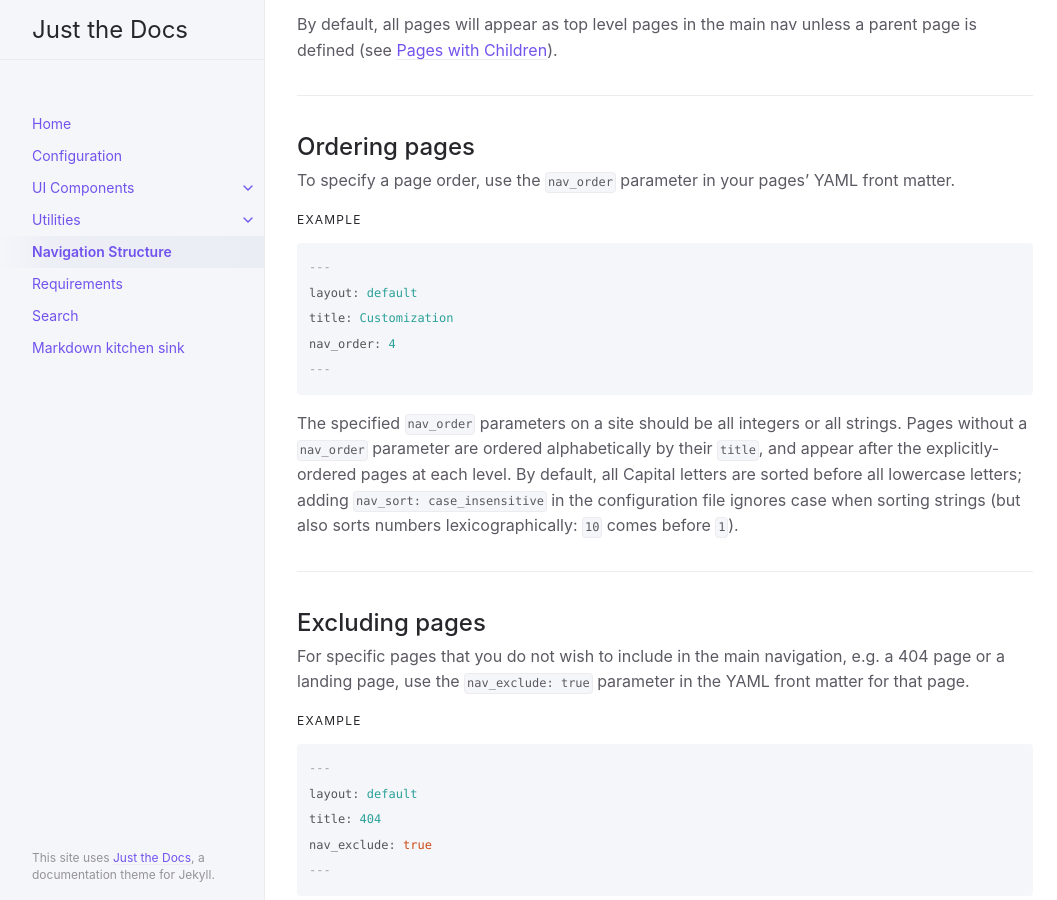
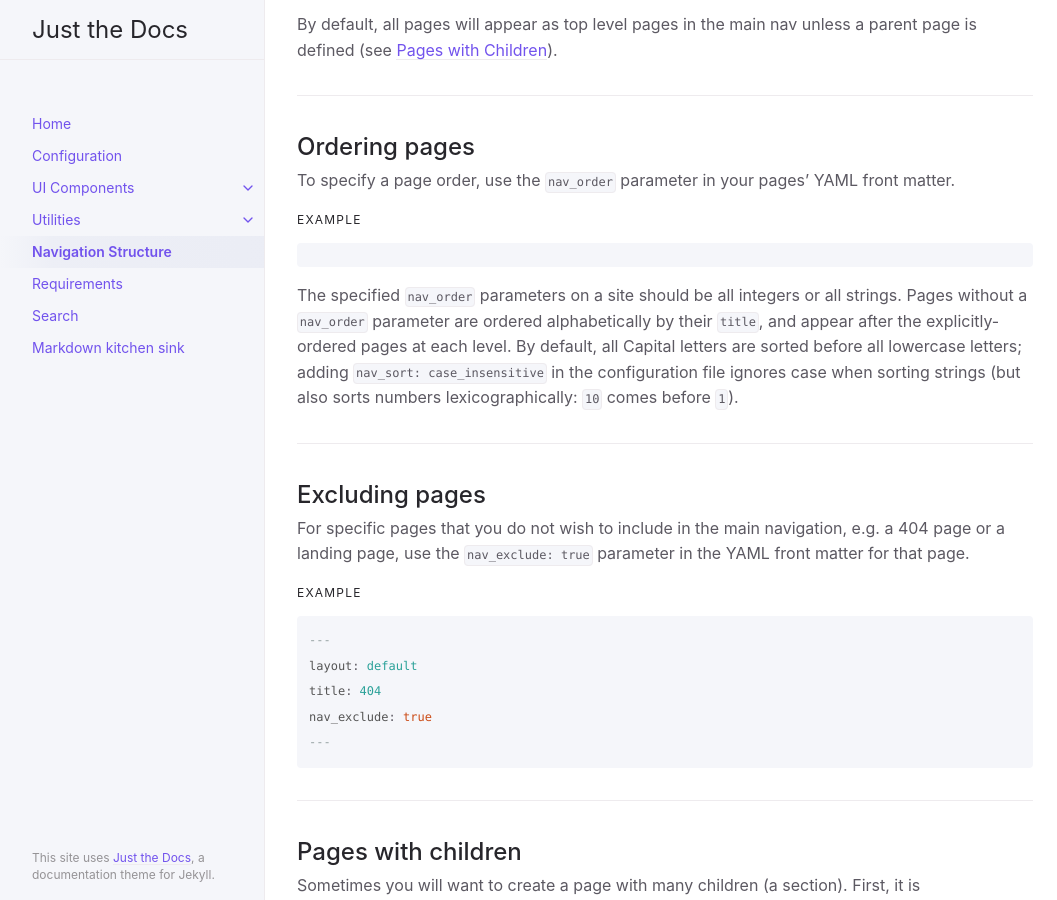
Before and after one commit to roopesh-munnaluri/intern-site, a Jekyll site: the page built from docs/navigation-structure.md, in a window 1280 px wide and 900 px high, scrolled down 638 px. Shown: the whole window, without its empty margins (107-1164 px from the left). Built offline with Jekyll 4.4.1, drawn with Linux system fonts in a browser that asks for light colours.

Commit message:
working on issue page build failed

````diff
--- a/docs/navigation-structure.md
+++ b/docs/navigation-structure.md
@@ -31,11 +31,6 @@ To specify a page order, use the `nav_order` parameter in your pages' YAML front
 {: .no_toc }
 
 ```yaml
----
-layout: default
-title: Customization
-nav_order: 4
----
 ```
 
 The specified `nav_order` parameters on a site should be all integers or all strings.
````
Also changed, not shown: docs/configuration.md (+0 -1 lines), 1 other file.
